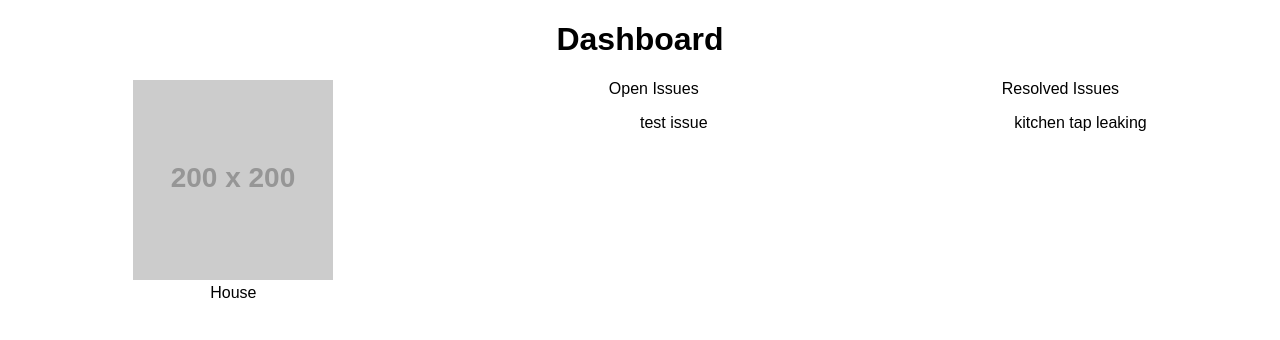
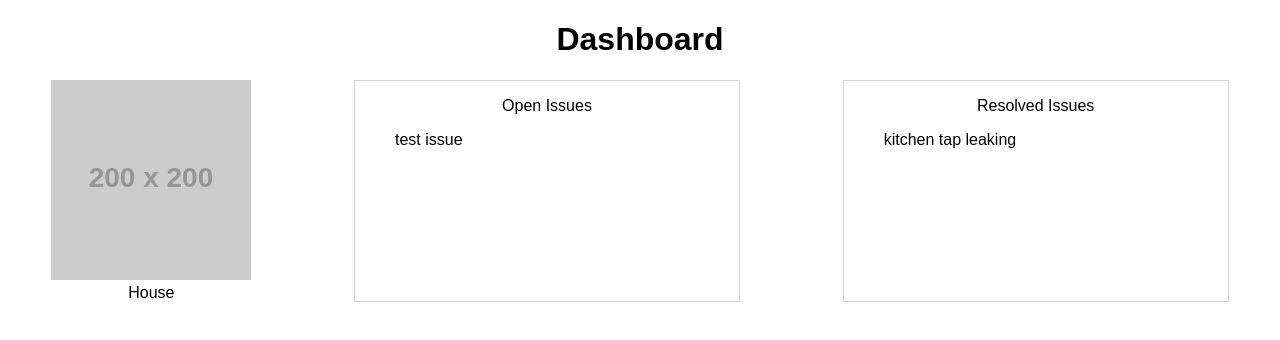
Before and after one commit to chingu-voyage3/bears-21, a React (Create React App) app in the folder frontend/: page /dashboard in a window 1280 px wide. Shown: the top 340 px of the page. Built offline with nearby package versions, Linux system fonts and the light colour scheme.

Commit message:
tweak list styling

```diff
--- a/frontend/src/components/IssueList/FilteredIssueList.js
+++ b/frontend/src/components/IssueList/FilteredIssueList.js
@@ -1,5 +1,6 @@
 import React from 'react';
 import IssueList from './IssueList';
+import './style.css';
 
 export default (props) => {
   const {data, filter, title} = props;
--- a/frontend/src/components/IssueList/IssueList.js
+++ b/frontend/src/components/IssueList/IssueList.js
@@ -1,8 +1,8 @@
 import React from 'react';
-import S from './style.css';
+import './style.css';
 
 export default (props) => (
-  <div style={S.column_wrapper}>
+  <div className="column_wrapper">
     <div>
       {props.title}
     </div>
```
